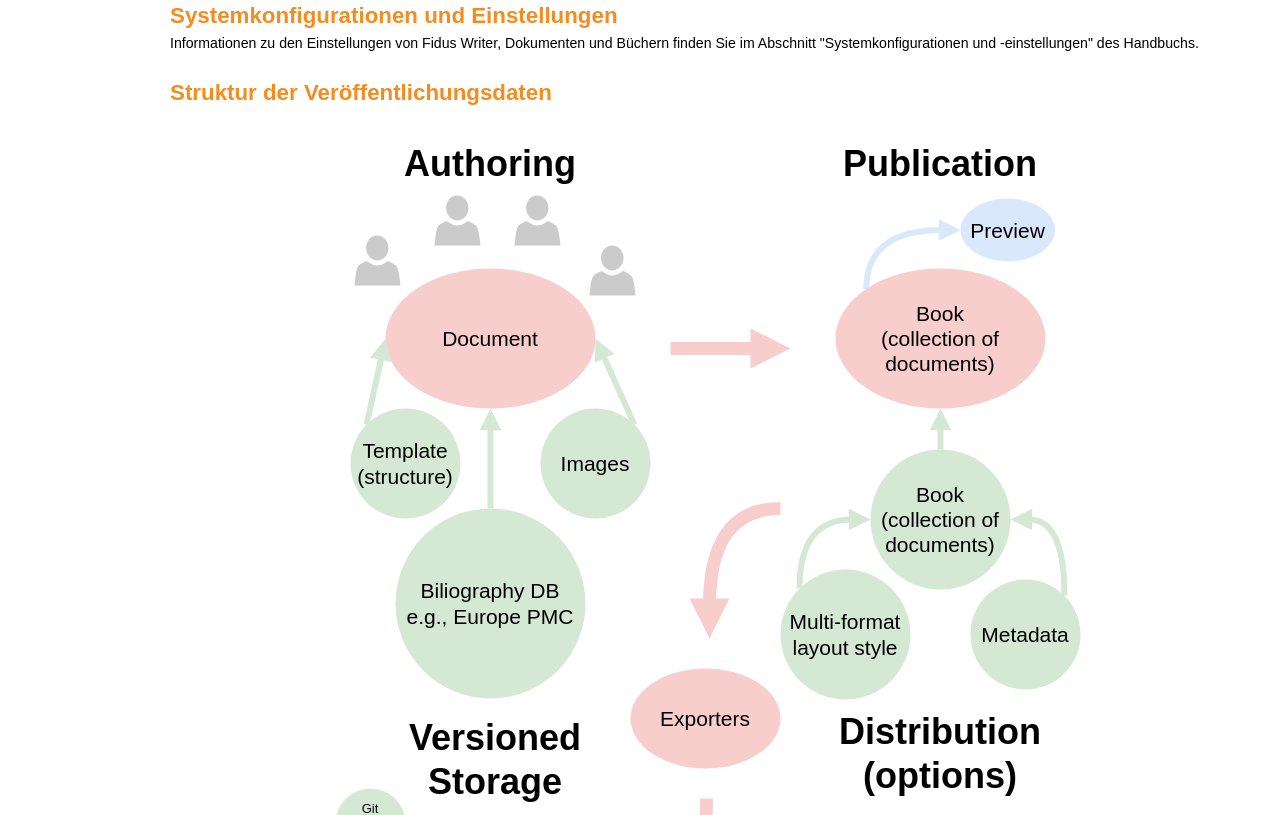
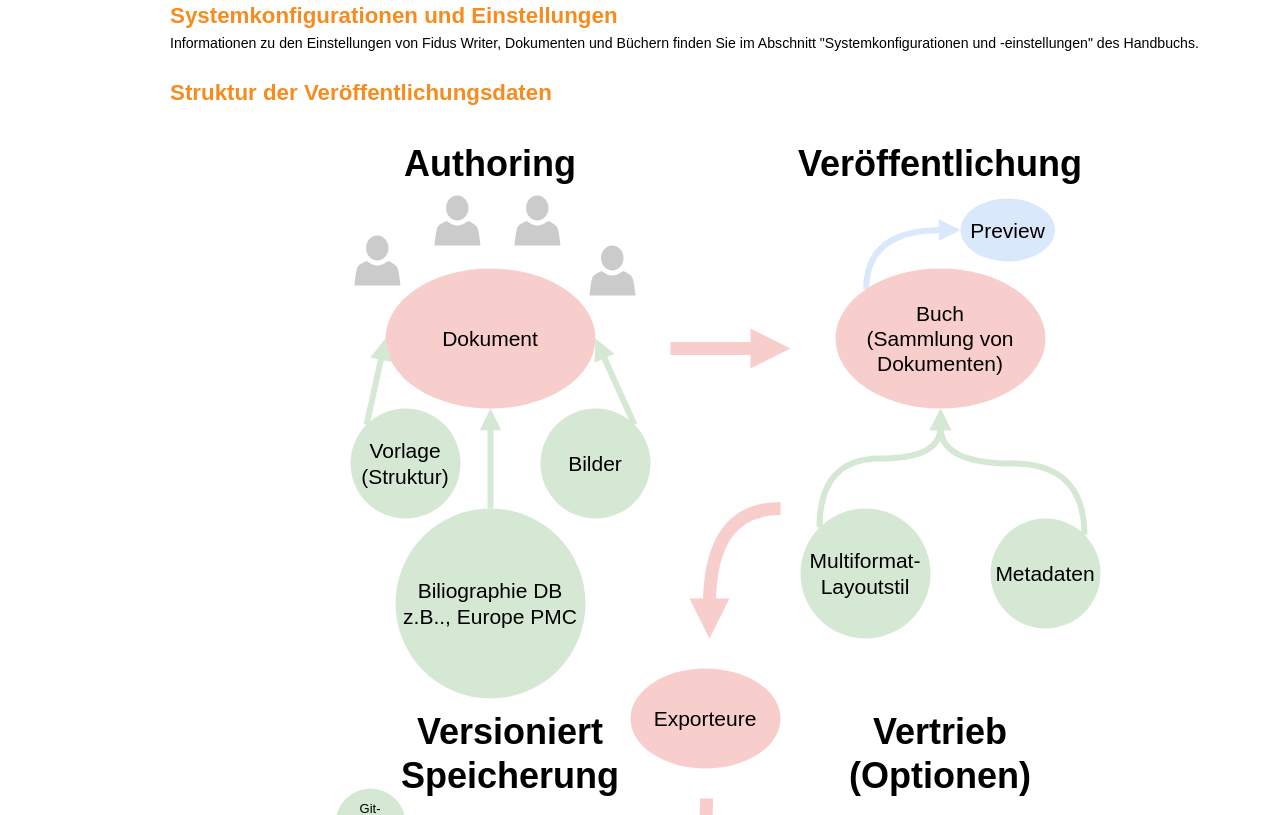
Before and after one commit to mrchristian/Manual-Style-Git-Template-EN, a plain HTML site: page uhtml/index.html in a window 1280 px wide. Shown: the part 5305-6120 px from the top of the page. Drawn offline with Linux system fonts and the light colour scheme; a web font is replaced by a local one.

Commit message:
data model

```diff
--- a/uhtml/index.html
+++ b/uhtml/index.html
@@ -621,7 +621,7 @@
       <h2 id="H4870876">Systemkonfigurationen und Einstellungen</h2>
       <p>Informationen zu den Einstellungen von Fidus Writer, Dokumenten und Büchern finden Sie im Abschnitt "Systemkonfigurationen und -einstellungen" des Handbuchs.</p>
       <h2 id="H4820656">Struktur der Veröffentlichungsdaten</h2>
-      <figure id="F86281041" class="aligned-center image-width-75" data-aligned="center" data-width="75" data-category="figure"><img src="images/e390227e-5a10-403a-82e7-f2b8b8bbdb55.svg">
+      <figure id="F86281041" class="aligned-center image-width-75" data-aligned="center" data-width="75" data-category="figure"><img src="images/cc9145cb-1270-411e-b526-66011ded1c49.svg">
         <figcaption><span class="label-counter" data-book-counter="1" data-chapter-counter="1">Abbildung</span><span class="text">Datenmodell des Systems</span></figcaption>
       </figure>
       <h2 id="H6425485">Digitale Souveränität</h2>
```
Also changed, not shown: uhtml/images/cc9145cb-1270-411e-b526-66011ded1c49.svg (added).
